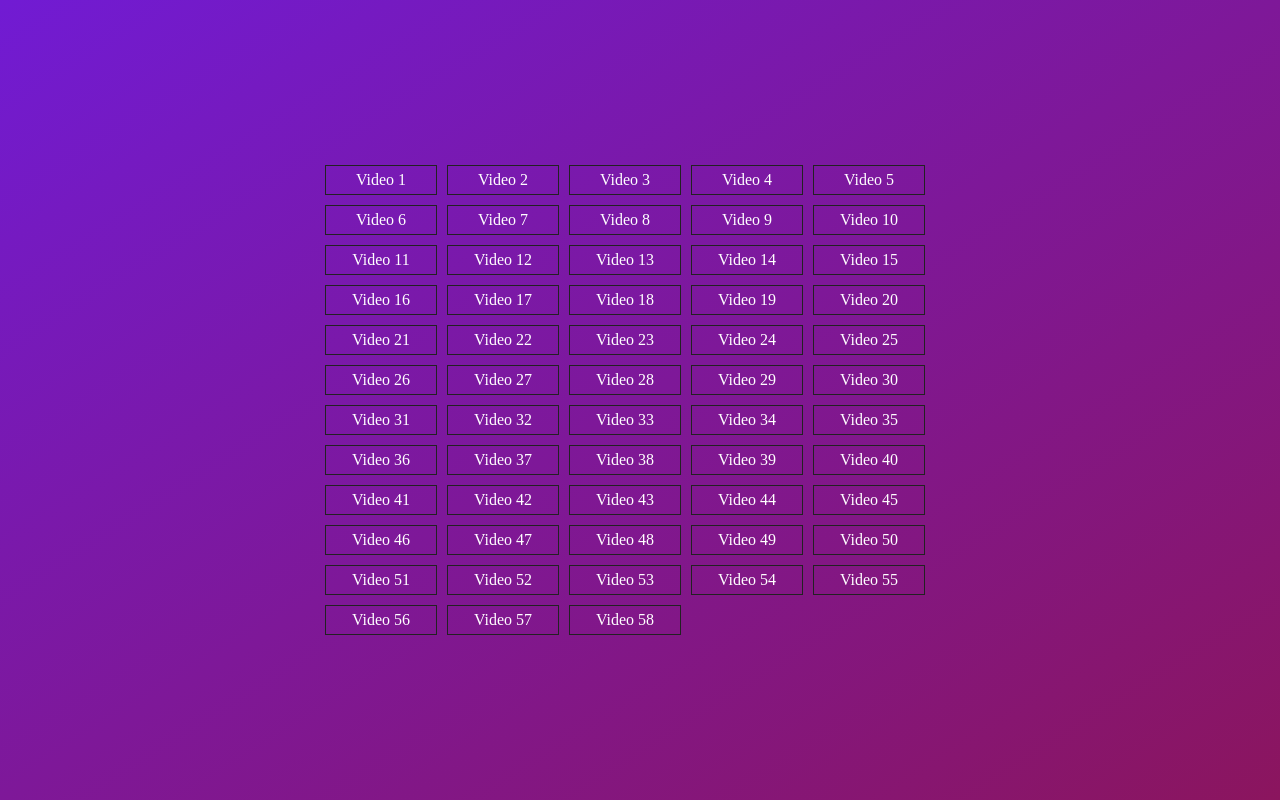
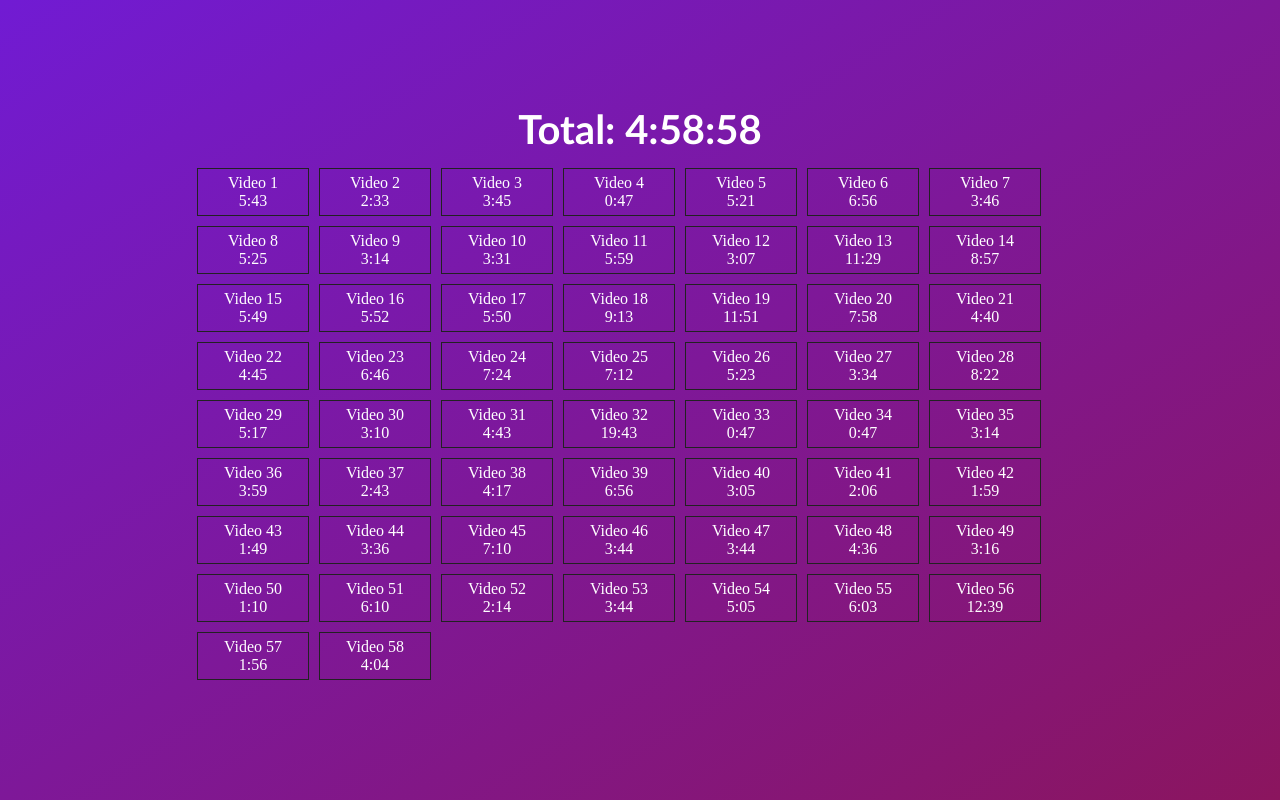
Before and after one commit to ilagnev/30days-js-challenge, a plain HTML site: page 18-strings-time-reduce/index.html in a window 1280 px wide. Drawn offline with Linux system fonts and the light colour scheme.

Commit message:
calculate total time with map/reduce

```diff
--- a/18-strings-time-reduce/index.html
+++ b/18-strings-time-reduce/index.html
@@ -9,15 +9,23 @@
           padding: 0;
           background: linear-gradient(to bottom right, rgb(113, 27, 211), rgb(139, 21, 94));
           display: flex;
+          flex-direction: column;
           justify-content: center;
           align-items: center;
           min-height: 100vh;
+      }
+      h4 {
+          margin: 0 15px;
+          color: white;
+          font-size: 40px;
+          font-family: "Trebuchet MS", Trebuchet, sans-serif;
+          font-weight: bold;
       }
       ul {
           list-style: none;
           display: flex;
           flex-flow: row wrap;
-          max-width: 50%;
+          max-width: 70%;
           margin: 10px;
           padding: 0;
       }
@@ -32,6 +40,7 @@
   </style>
 </head>
 <body>
+  <h4>Total: <span class="total"></span></h4>
   <ul class="videos">
     <li data-time="5:43">
       Video 1
@@ -210,8 +219,31 @@
   </ul>
 <script>
     const timeNodes = Array.from(document.querySelectorAll('[data-time]'));
-    const times = timeNodes.map(n => n.dataset.time);
-    console.log(times);
+    timeNodes.forEach(n => {
+        const span = document.createElement('div');
+        span.innerHTML = n.dataset.time;
+        n.appendChild(span);
+    })
+
+    const total = timeNodes
+        .map(n => n.dataset.time)
+        .map(time => {
+            const [mins, secs] = time.split(':').map(parseFloat);
+            return mins * 60 + secs;
+        })
+        .reduce((acc, sec) => acc + sec);
+
+    // console.log(total);
+
+    const [hours, minutes, seconds] = [
+        Math.floor(total / 3600),
+        Math.floor((total % 3600) / 60),
+        total % 60
+    ];
+
+    // console.log(hours, minutes, seconds);
+    document.querySelector('.total').innerHTML = `${hours}:${minutes}:${seconds}`;
+
 </script>
 </body>
 </html>
```
